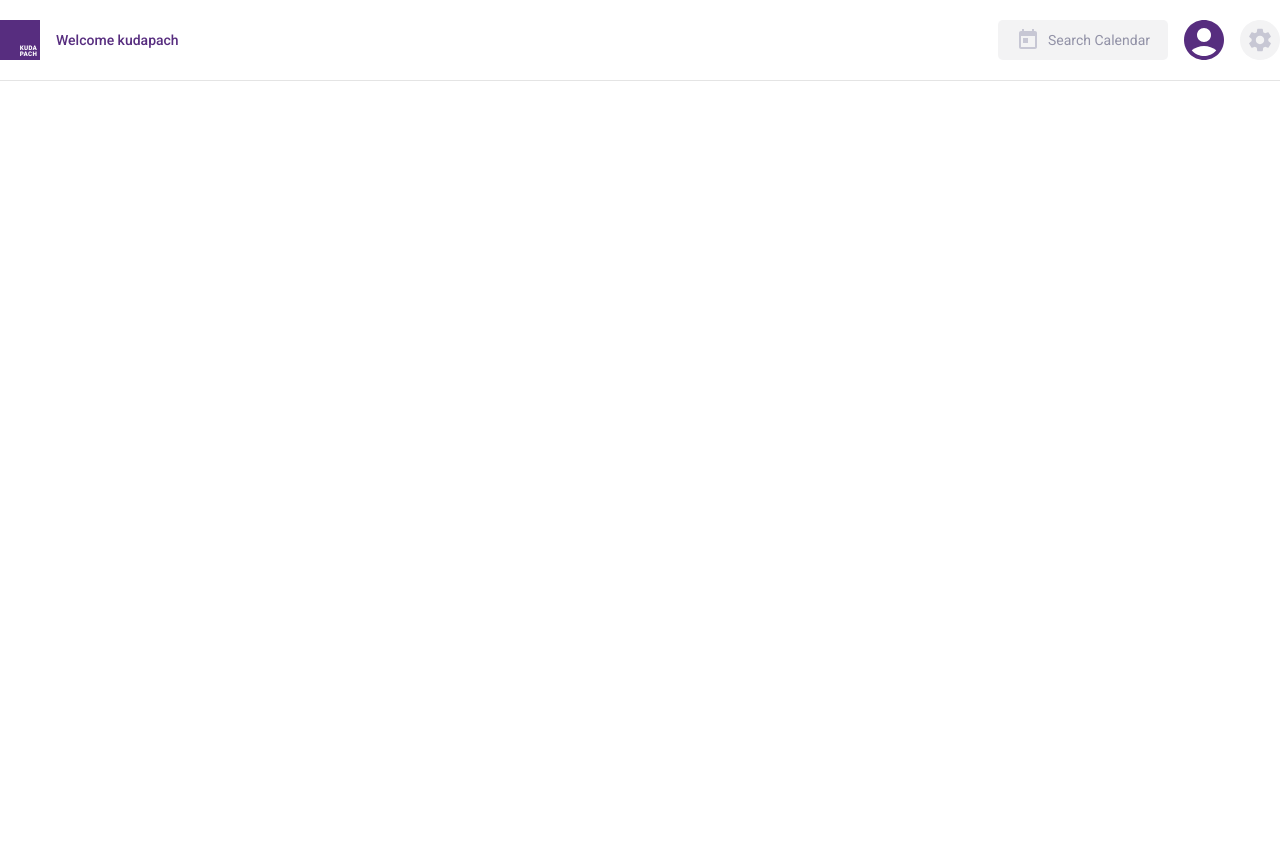
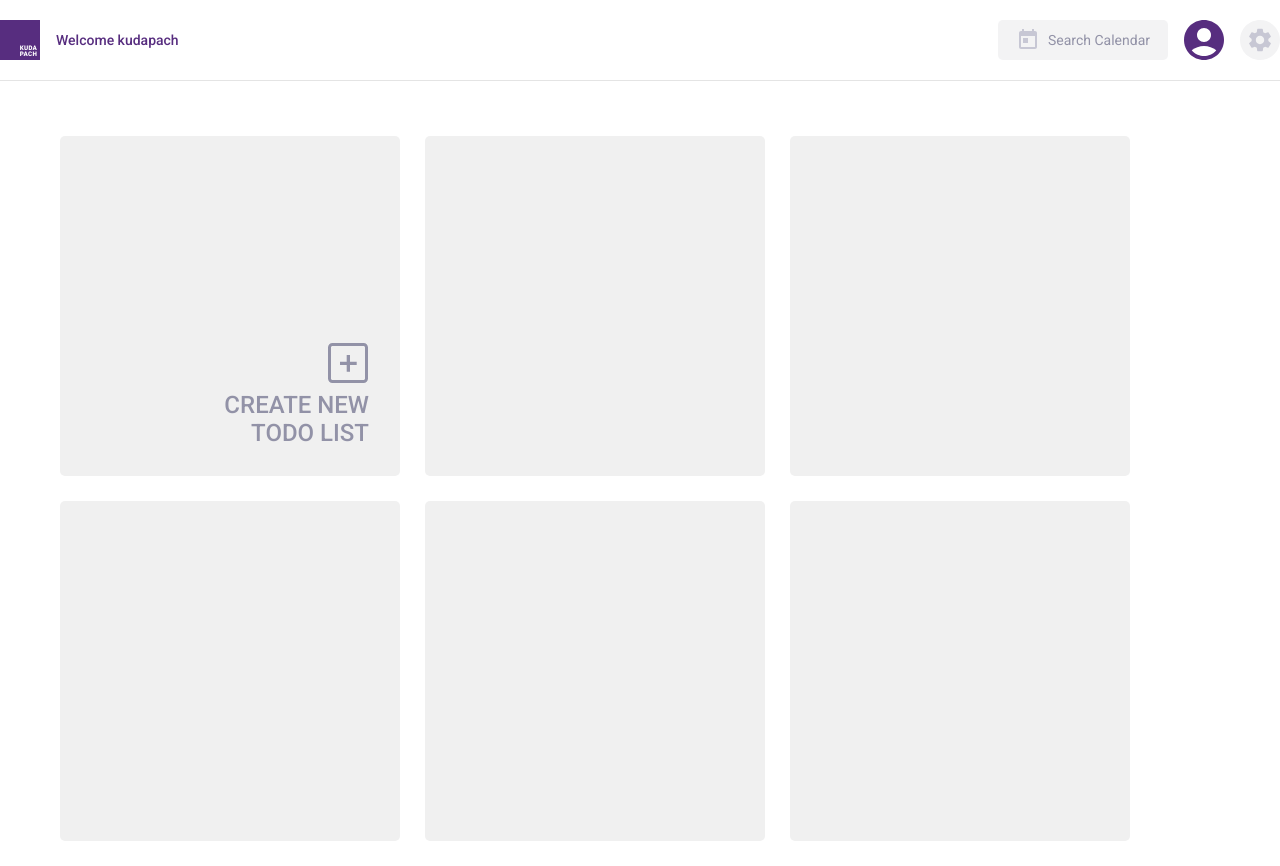
Before and after one commit to codestates/KUDAPACH_TODOLIST-client, a React (Create React App) app: page /mytodo in a window 1280 px wide. Before the commit the page ends 800 px from the top, so only its background shows below. Built offline with nearby package versions, Linux system fonts and the light colour scheme.

Commit message:
[task14] Create createTodo button hover color change

```diff
--- a/src/App.js
+++ b/src/App.js
@@ -10,7 +10,7 @@ class App extends React.Component {
   constructor(props) {
     super(props);
     this.state = {
-      isSignin: false,
+      isSignin: true,
     };
   }
 
--- /dev/null
+++ b/src/asset/img/MyTodo/GroupSvg.js
@@ -0,0 +1,13 @@
+import React from 'react';
+function GroupSvg(props) {
+  return (
+    <svg xmlns="http://www.w3.org/2000/svg" viewBox="0 0 40 40" {...props}>
+      <path
+        d="M35.5 40h-31C2 40 0 38 0 35.5v-31C0 2 2 0 4.5 0h31C38 0 40 2 40 4.5v31c0 2.5-2 4.5-4.5 4.5zM4.5 3C3.7 3 3 3.7 3 4.5v31c0 .8.7 1.5 1.5 1.5h31c.8 0 1.5-.7 1.5-1.5v-31c0-.8-.7-1.5-1.5-1.5h-31zM22 12h-3.3v6.7H12V22h6.7v6.7H22V22h6.7v-3.3H22V12z"
+        fill={props.color}
+      />
+    </svg>
+  );
+}
+
+export default GroupSvg;
--- /dev/null
+++ b/src/css/CreateTodo.css
@@ -0,0 +1,55 @@
+.Box__container{
+    margin-top: 55px;
+    margin-left: 60px;
+    display: inline-flex;
+    flex-flow: wrap;
+}
+
+.CreateButton{
+    width: 340px;
+    height: 340px;
+    position: relative;
+    margin-right: 25px;
+    margin-bottom: 25px;
+    border-radius: 5px;
+    box-sizing: border-box;
+    background-color: #f0f0f0;
+    font-weight: 700;
+}
+
+.pluse_icon{
+    width: 40px;
+    height: 40px;
+    margin-top: 207px;
+    margin-left: 268px
+}
+
+.create_text{
+    width: 145px;
+    height: 64px;
+    font-size: 24px;
+    font-weight: 500;
+    font-stretch: normal;
+    font-style: normal;
+    line-height: normal;
+    letter-spacing: normal;
+    text-align: right;
+    color: #9292a7;
+    margin-top: 8px;
+    margin-left: 164px;
+}
+
+
+
+.CreateButton:hover{
+    background-color: #572d7f;
+}
+
+
+.CreateButton:hover svg {
+    fill:white;
+}
+
+.CreateButton:hover .create_text{
+    color:white;
+}
--- /dev/null
+++ b/src/pages/CreateTodo.js
@@ -0,0 +1,26 @@
+import React from 'react';
+import '../css/CreateTodo.css';
+import GroupSvg from '../asset/img/MyTodo/GroupSvg';
+function CreateTodo() {
+  return (
+    <div className="Box__container">
+      <div className="CreateButton">
+        <div className="pluse_icon">
+          <GroupSvg className="svg" fill="#9292A7" />
+        </div>
+        <div className="create_text">
+          CREATE NEW
+          <br />
+          TODO LIST
+        </div>
+      </div>
+      <div className="CreateButton"> </div>
+      <div className="CreateButton"> </div>
+      <div className="CreateButton"> </div>
+      <div className="CreateButton"> </div>
+      <div className="CreateButton"> </div>
+    </div>
+  );
+}
+
+export default CreateTodo;
--- a/src/pages/MyTodo.js
+++ b/src/pages/MyTodo.js
@@ -1,10 +1,12 @@
 import React from 'react';
 import SingleUserNav from './SingleUserNav';
+import CreateTodo from './CreateTodo';
 
 function MyTodo() {
   return (
     <div>
       <SingleUserNav />
+      <CreateTodo />
     </div>
   );
 }
```
